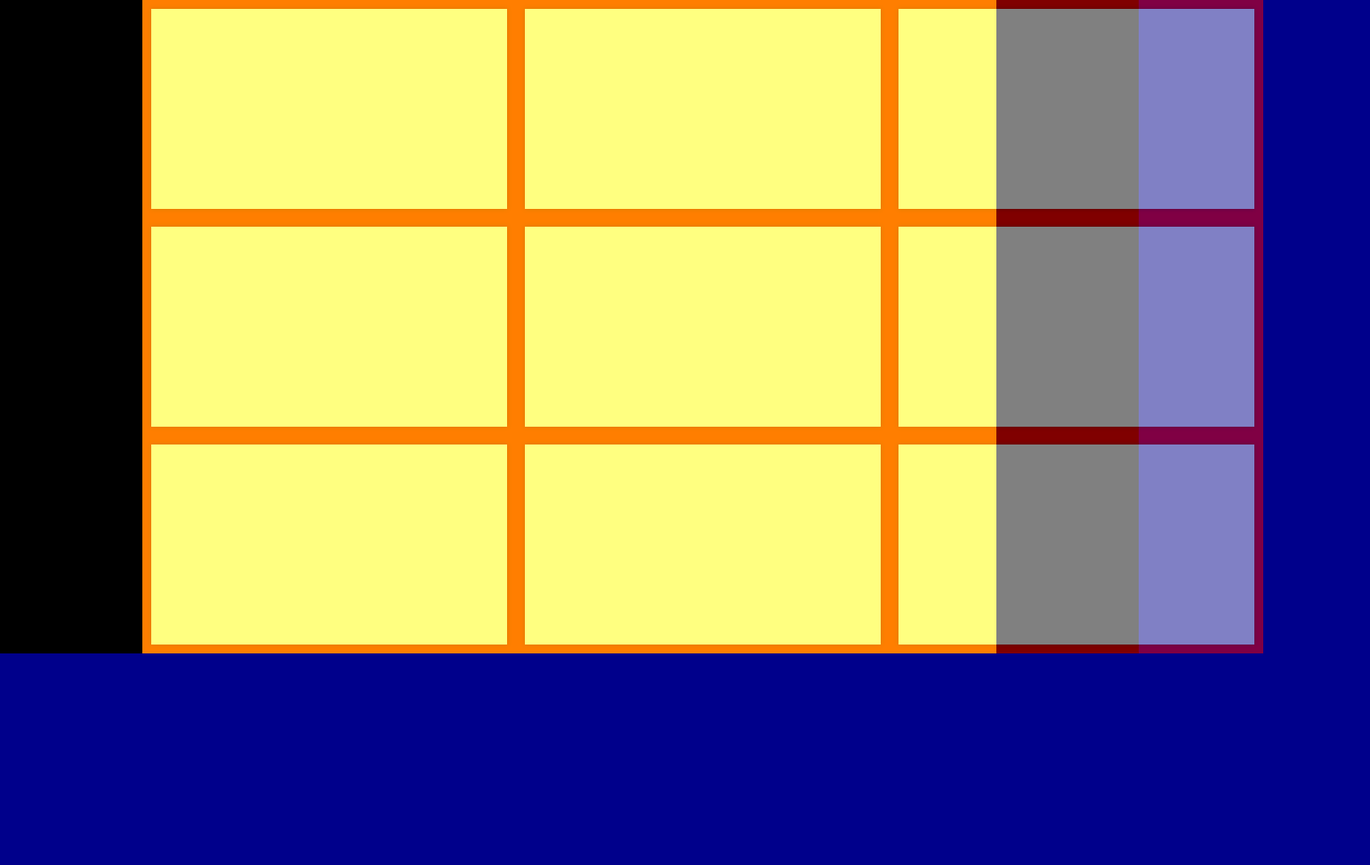
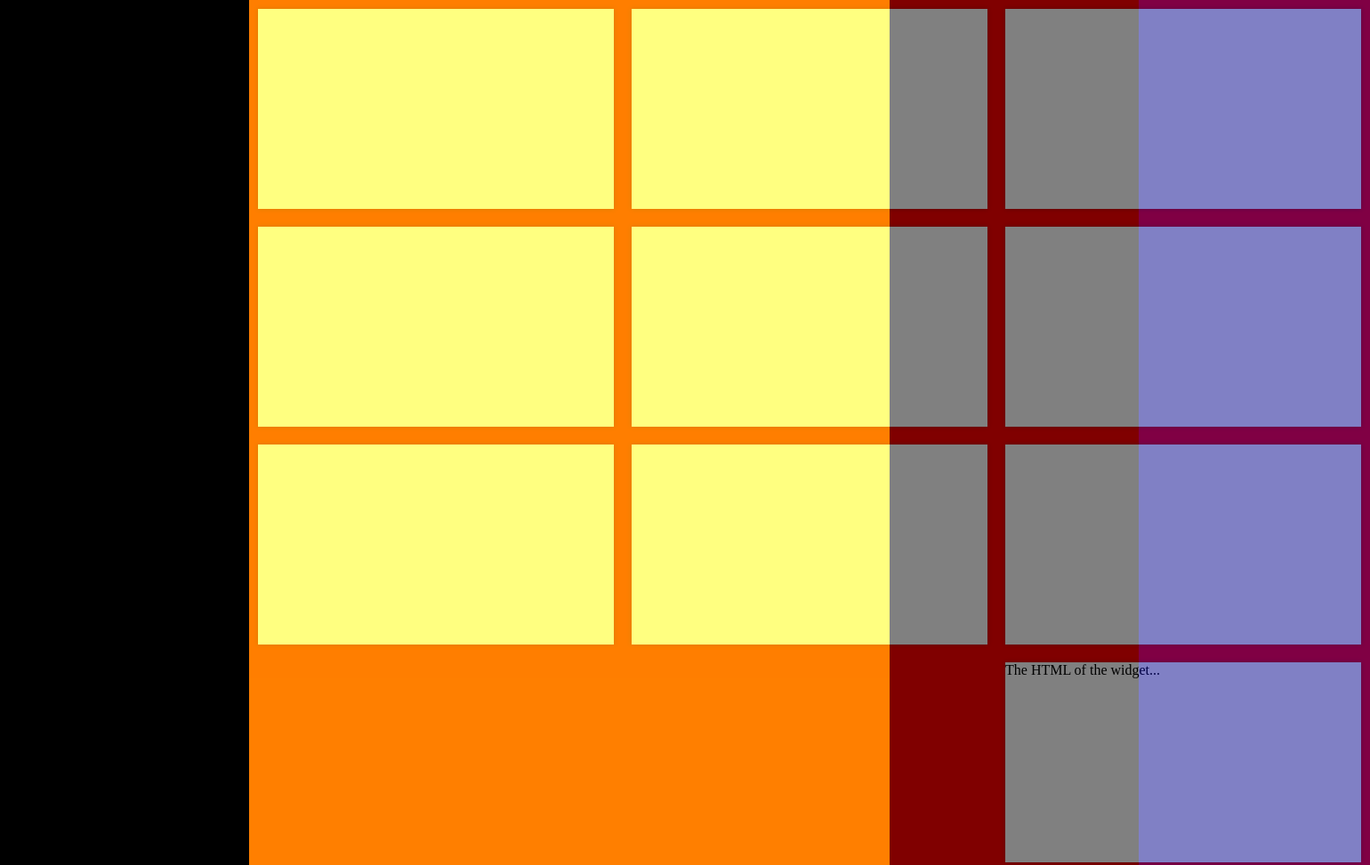
Before and after one commit to valcroft/ckt_15bappform, a plain HTML site: page index.html in a window 1280 px wide. Shown: the top 973 px of the page at 89% size, 1540 px wide, since content can reach past the window. Before the commit the page ends 800 px from the top, so only its background shows below. Drawn offline with Linux system fonts and the light colour scheme.

Commit message:
onting cleaning pero still shit

```diff
--- a/css/main.css
+++ b/css/main.css
@@ -94,52 +94,34 @@ padding-top: 20%;
 
 .main-square {
       width: 100%;
-
-    //margin: 0 auto;
-  //  position: relative;
     background-color: black;
 }
 
 /* Grids */
 .gridster {
     margin: 0 auto;
-  //  position: relative;
-
-   width: 960px;
-
-
-   // height: 100%;
-
-
-
+    position: relative;
+   width: 720px;
     background-color: yellow;
 
 }
 
-.gridster ul {
-  //  position: relative;
-   //margin: 0 auto;
-    box-sizing: border-box;
+.gridster >  ul {
+
+
     list-style-type: none;
-//width: 960px;
- //   height: 960px;
+    width: 100%;
     padding: 0;
-    margin: 0;
+    margin: 0 auto auto;
 
-  //  padding: 0;
+
     background-color: red;
     opacity: 0.5;
 }
-.gridster >li {
-
-    background-color: white;
-     list-style-type: none;
 
 
-
-}
-
-.gridster li {
+.gridster   li {
+      list-style-type: none;
     background: #FFF;
     cursor: pointer;
     -webkit-box-shadow: 0 0 5px rgba(0,0,0,0.3);
--- a/index.html
+++ b/index.html
@@ -40,7 +40,7 @@
   <!-- <div id="intro_first" class="intro">Testing</div>-->
 <div class ="main-square">
 <div class="gridster">
-    <ul style="height: 640px; width: 640px; position: relative;">
+    <ul >
         <li data-row="1" data-col="1" data-sizex="1" data-sizey="1"></li>
         <li data-row="2" data-col="1" data-sizex="1" data-sizey="1"></li>
         <li data-row="3" data-col="1" data-sizex="1" data-sizey="1"></li>
--- a/js/body.js
+++ b/js/body.js
@@ -6,7 +6,8 @@ jQuery(document).ready(function($) {
         widget_margins: [10, 10],
         widget_base_dimensions: [200, 200]
     });
-
+gridster.add_widget('<li class="new">The HTML of the widget...</li>', 1,1 ,3, 4);
     });
 
+
 });
```
